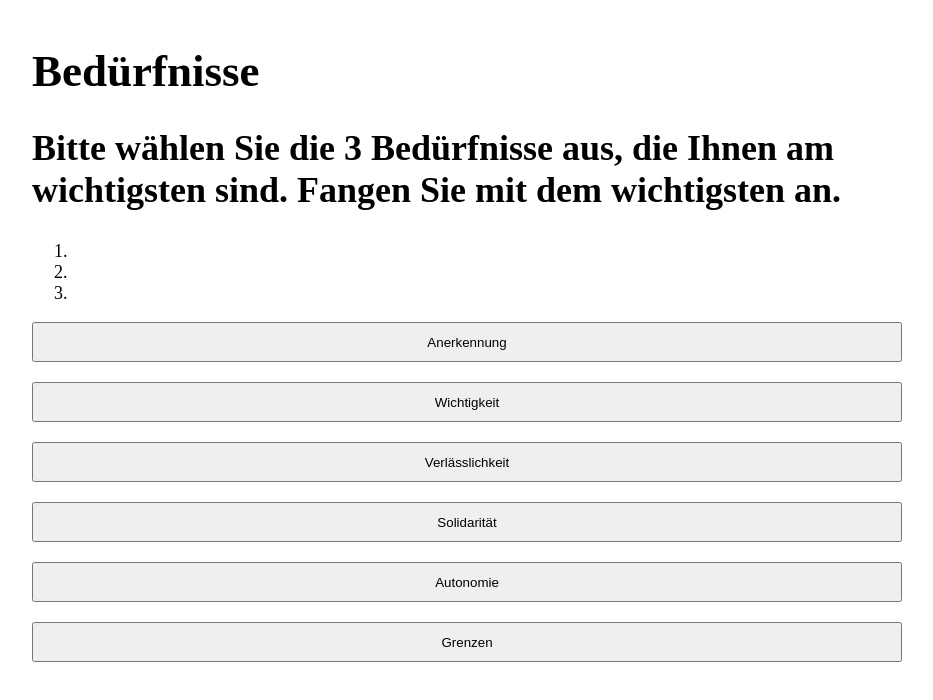
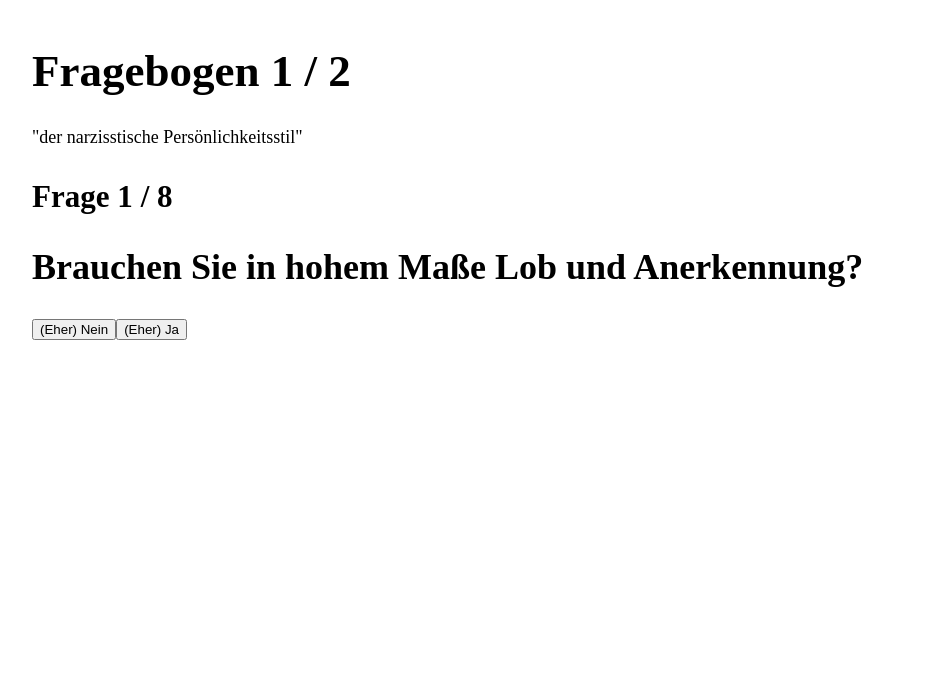
Before and after one commit to karstenlenz/Youlity, a React (Create React App) app: page /questionnaire/1 in a window 1280 px wide. Before the commit this address led to /. Shown: the top 700 px of the page, without its empty margins (173-1106 px from the left). Built offline with nearby package versions, Linux system fonts and the light colour scheme.

Commit message:
Save test results in URL instead of state

```diff
--- a/src/App.js
+++ b/src/App.js
@@ -1,69 +1,23 @@
-import React, { useEffect, useState } from 'react'
-import { Route, Switch, useHistory } from 'react-router-dom'
+import React from 'react'
+import { Route, Switch } from 'react-router-dom'
 import Motives from './Motives/Motives'
-import { evaluateMatchingStyles } from './Motives/util'
 import Questionnaire from './Questionnaire/Questionnaire'
 import Resultpage from './Result/Resultpage'
 
 export default function App() {
-  const [userMotives, setUserMotives] = useState([])
-  const [userPersonalityStyleIds, setuserPersonalityStyleIds] = useState([])
-  const [result, setResult] = useState([])
-  const [questionRound, setQuestionRound] = useState(1)
-  const history = useHistory()
-
-  useEffect(() => {
-    if (userMotives.length === 3) {
-      console.log('Matching styles:' + evaluateMatchingStyles(userMotives))
-      setuserPersonalityStyleIds(evaluateMatchingStyles(userMotives))
-    }
-  }, [userMotives])
-
   return (
     <main>
       <Switch>
-        <Route path="/questionnaire">
-          <Questionnaire
-            userPersonalityStyleIds={userPersonalityStyleIds}
-            onQuestionnaireEnd={handleQuestionnaireEnd}
-            round={questionRound}
-          />
+        <Route path="/questionnaire/:testIdParam">
+          <Questionnaire />
         </Route>
         <Route path="/result/:resultCode">
           <Resultpage />
         </Route>
         <Route path="/">
-          <Motives
-            userMotives={userMotives}
-            handleMotiveClick={handleMotiveClick}
-          />
+          <Motives />
         </Route>
       </Switch>
     </main>
   )
-
-  function handleMotiveClick(event, motive) {
-    const button = event.target
-    button.disabled = true
-    setUserMotives([...userMotives, motive])
-  }
-
-  function handleQuestionnaireEnd(resultId, yesCount) {
-    if (questionRound === 1) {
-      setResult([...result, { styleId: resultId, yesCount }])
-      setQuestionRound(questionRound + 1)
-    } else {
-      setResult([...result, { styleId: resultId, yesCount }])
-      history.push(
-        '/result/' +
-          result[0].styleId +
-          '&' +
-          result[0].yesCount +
-          '&' +
-          resultId +
-          '&' +
-          yesCount
-      )
-    }
-  }
 }
--- a/src/Motives/Motives.js
+++ b/src/Motives/Motives.js
@@ -1,18 +1,20 @@
-import PropTypes from 'prop-types'
-import React, { useEffect } from 'react'
+import React, { useEffect, useState } from 'react'
 import { useHistory } from 'react-router-dom'
 import MotiveButtons from './MotiveButtons'
+import { evaluateMatchingStyles } from './util'
 
-Motives.propTypes = {
-  userMotives: PropTypes.arrayOf(PropTypes.string).isRequired,
-  handleMotiveClick: PropTypes.func.isRequired,
-}
-
-export default function Motives({ userMotives, handleMotiveClick }) {
+export default function Motives() {
+  const [userMotives, setUserMotives] = useState([])
   const history = useHistory()
 
   useEffect(() => {
-    userMotives.length === 3 && history.push('/questionnaire')
+    if (userMotives.length === 3) {
+      const userPersonalityStyles = evaluateMatchingStyles(userMotives)
+      const questionnaireUrl =
+        '/questionnaire/' + userPersonalityStyles[0] + userPersonalityStyles[1]
+      setUserMotives([])
+      history.push(questionnaireUrl)
+    }
   }, [userMotives, history])
 
   return (
@@ -30,4 +32,10 @@ export default function Motives({ userMotives, handleMotiveClick }) {
       <MotiveButtons handleMotiveClick={handleMotiveClick} />
     </>
   )
+
+  function handleMotiveClick(event, motive) {
+    const button = event.target
+    button.disabled = true
+    setUserMotives([...userMotives, motive])
+  }
 }
--- a/src/Questionnaire/Questionnaire.js
+++ b/src/Questionnaire/Questionnaire.js
@@ -1,26 +1,15 @@
-import PropTypes from 'prop-types'
-import React, { useState } from 'react'
-import { useHistory } from 'react-router-dom'
+import React, { useState, useEffect } from 'react'
+import { useParams, useHistory } from 'react-router-dom'
 import { personalityStyleData } from '../data/personalityStyleData'
 
-Questionnaire.propTypes = {
-  userPersonalityStyleIds: PropTypes.arrayOf(PropTypes.number).isRequired,
-  onQuestionnaireEnd: PropTypes.func.isRequired,
-  round: PropTypes.number.isRequired,
-}
+export default function Questionnaire() {
+  const history = useHistory()
+  const { testIdParam } = useParams()
+  const testIdArray = testIdParam.split('')
 
-export default function Questionnaire({
-  userPersonalityStyleIds = [],
-  onQuestionnaireEnd,
-  round,
-}) {
-  const history = useHistory()
-  if (userPersonalityStyleIds.length < 3) {
-    history.push('/')
-  }
-
-  const currentTestId = userPersonalityStyleIds[round - 1] - 1
-  const questions = personalityStyleData[currentTestId]?.questions ?? [
+  const [questionRound, setQuestionRound] = useState(0)
+  const currentTestIndex = testIdArray[questionRound] - 1
+  const questions = personalityStyleData[currentTestIndex]?.questions ?? [
     'Brauchen Sie in hohem Maße Lob und Anerkennung?',
     'Möchten Sie besser sein als andere?',
     'Reagieren Sie empfindlich auf Kritik, selbst wenn diese berechtigt ist?',
@@ -32,12 +21,16 @@ export default function Questionnaire({
   ]
   const [currentQuestionIndex, setCurrentQuestionIndex] = useState(0)
   const [answers, setAnswers] = useState([])
+  const [resultUrl, setResultUrl] = useState('/result/')
 
-  if (currentQuestionIndex < questions.length) {
+  useEffect(() => {
+    questionRound === 2 && history.push(resultUrl)
+  }, [questionRound, resultUrl, history])
+
   return (
     <>
-        <h1>Fragebogen {round} / 2</h1>
-        <p>"{personalityStyleData[currentTestId]?.name}"</p>
+      <h1>Fragebogen {questionRound + 1} / 2</h1>
+      <p>"{personalityStyleData[currentTestIndex]?.name}"</p>
       <h3>
         Frage {currentQuestionIndex + 1} / {questions.length}
       </h3>
@@ -46,16 +39,17 @@ export default function Questionnaire({
       <button onClick={() => handleAnswer(true)}>(Eher) Ja</button>
     </>
   )
-  } else if (currentQuestionIndex === questions.length) {
-    onQuestionnaireEnd(currentTestId + 1, countYes(answers))
+
+  function handleAnswer(answer) {
+    if (currentQuestionIndex === questions.length - 1) {
+      setQuestionRound(questionRound + 1)
+      setResultUrl(resultUrl + (currentTestIndex + 1) + countYes(answers))
       setCurrentQuestionIndex(0)
       setAnswers([])
-    return <div></div>
-  }
-
-  function handleAnswer(answer) {
+    } else {
       setAnswers([...answers, answer])
       setCurrentQuestionIndex(currentQuestionIndex + 1)
+    }
   }
 }
 
--- a/src/Result/Result.js
+++ b/src/Result/Result.js
@@ -46,7 +46,7 @@ export default function Result({ resultData }) {
                     Wir haben Ihnen die wichtigsten Informationen und Tipps zu
                     diesem Stil zusammengestellt.
                   </p>
-                  <a href="#">Zu den Informationen</a>
+                  {/* <a href="#">Zu den Informationen</a> to be added in the next story */}
                 </>
               ) : (
                 <p>
--- a/src/Result/Resultpage.js
+++ b/src/Result/Resultpage.js
@@ -4,7 +4,7 @@ import { useParams } from 'react-router-dom'
 
 export default function Resultpage() {
   const { resultCode } = useParams()
-  const resultArray = resultCode.split('&')
+  const resultArray = resultCode.split('')
   const resultData = [
     { id: resultArray[0], yesCount: resultArray[1] },
     { id: resultArray[2], yesCount: resultArray[3] },
```
Also changed, not shown: 1 other file (tests, documents, lock files or other folders). Lines whose indentation alone changed are shown as unchanged.
